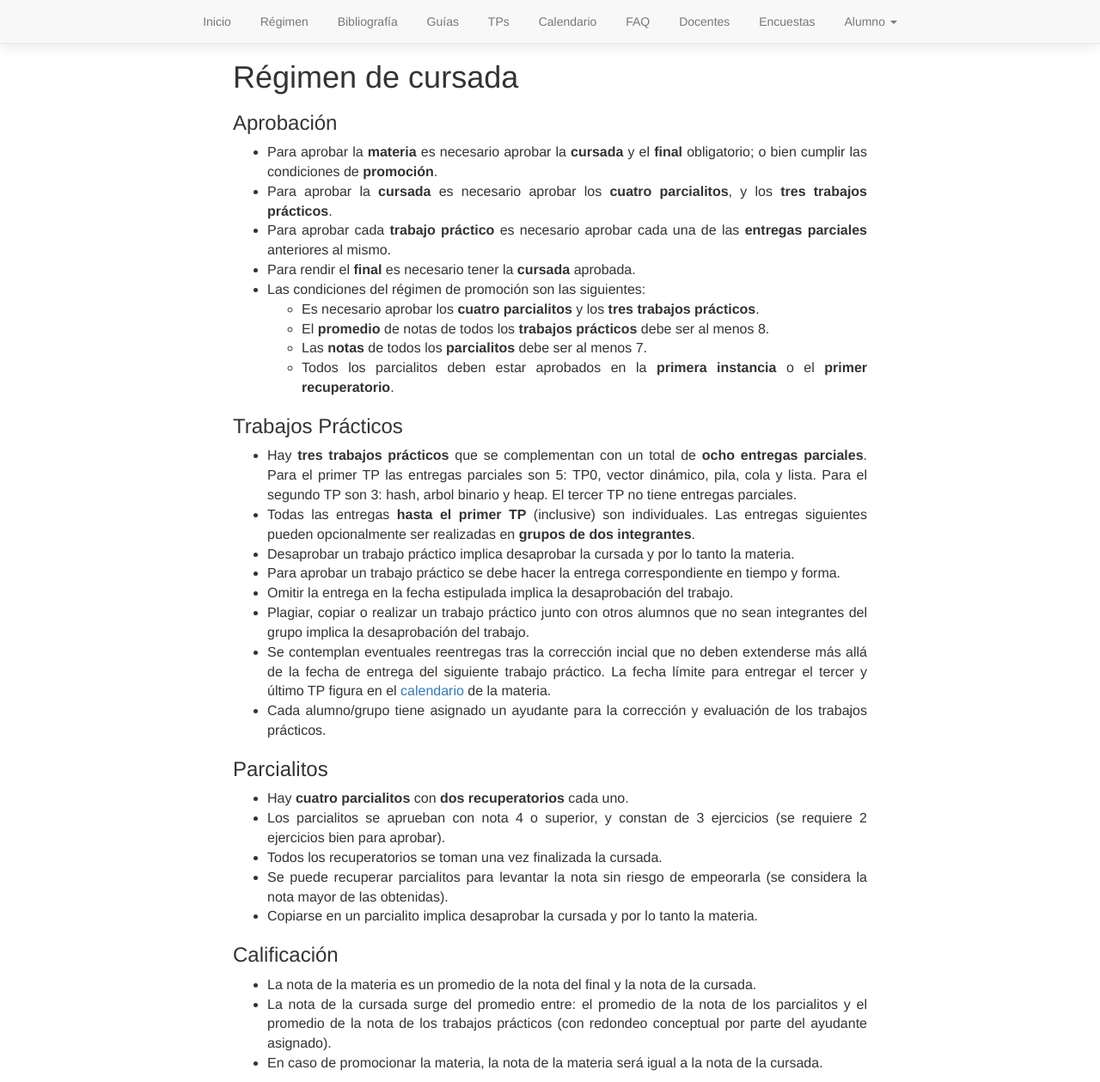
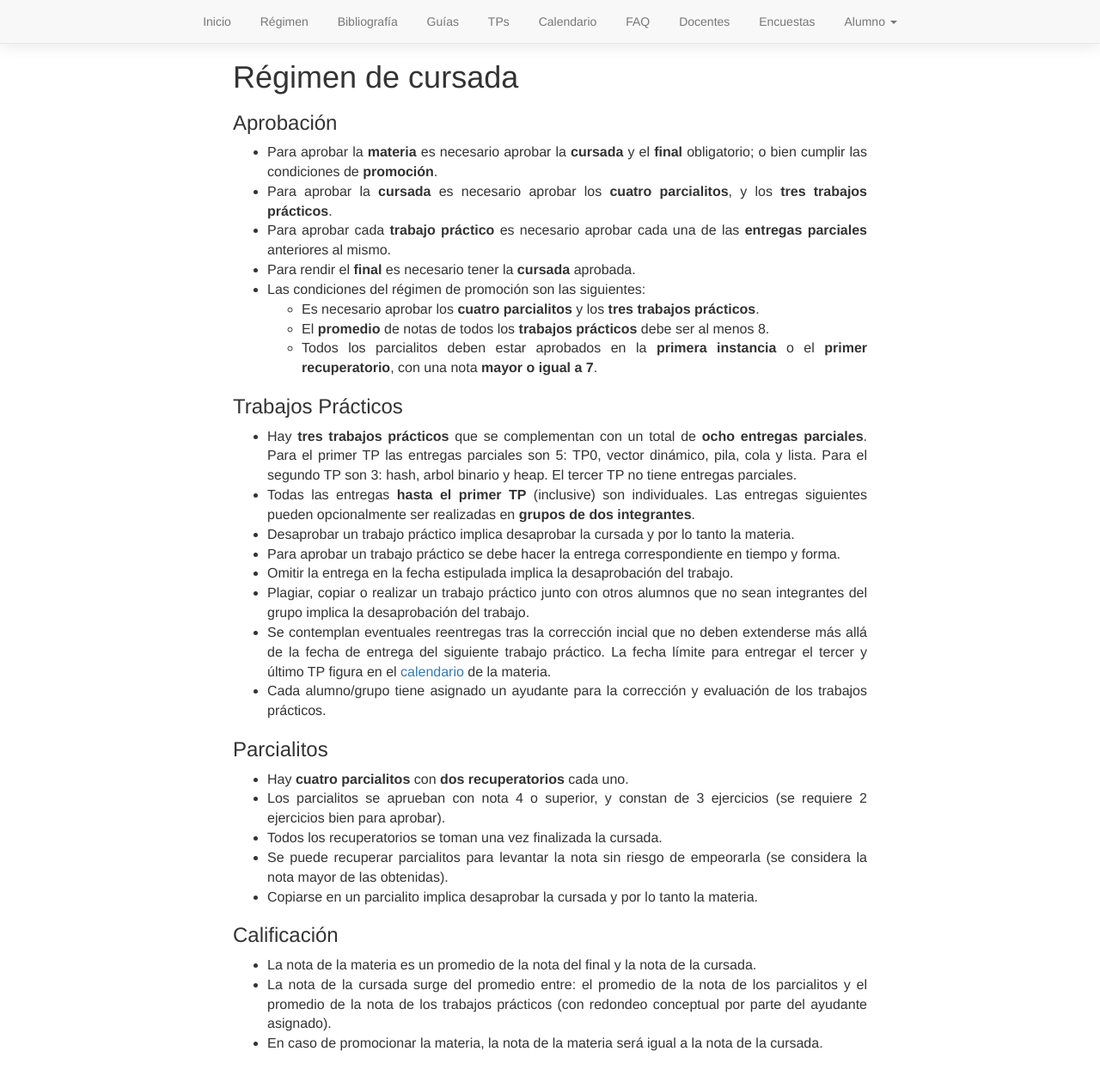
Before and after one commit to algoritmos-rw/algoritmos, a Jekyll site: the page built from static/01_regimen.md, in a window 1280 px wide and 1259 px high. Shown: the whole window at 86% size. Built offline with Jekyll 4.4.1, drawn with Linux system fonts in a browser that asks for light colours.

Commit message:
Update 01_regimen.md (#87)
* Update 01_regimen.md

* re-frasing >=7

```diff
--- a/static/01_regimen.md
+++ b/static/01_regimen.md
@@ -16,8 +16,7 @@ Régimen de cursada
 * Las condiciones del régimen de promoción son las siguientes:
   - Es necesario aprobar los **cuatro parcialitos** y los **tres trabajos prácticos**.
   - El **promedio** de notas de todos los **trabajos prácticos** debe ser al menos 8.
-  - Las **notas** de todos los **parcialitos** debe ser al menos 7.
-  - Todos los parcialitos deben estar aprobados en la **primera instancia** o el **primer recuperatorio**.
+  - Todos los parcialitos deben estar aprobados en la **primera instancia** o el **primer recuperatorio**, con una nota **mayor o igual a 7**.
 
 
 ### Trabajos Prácticos
```
